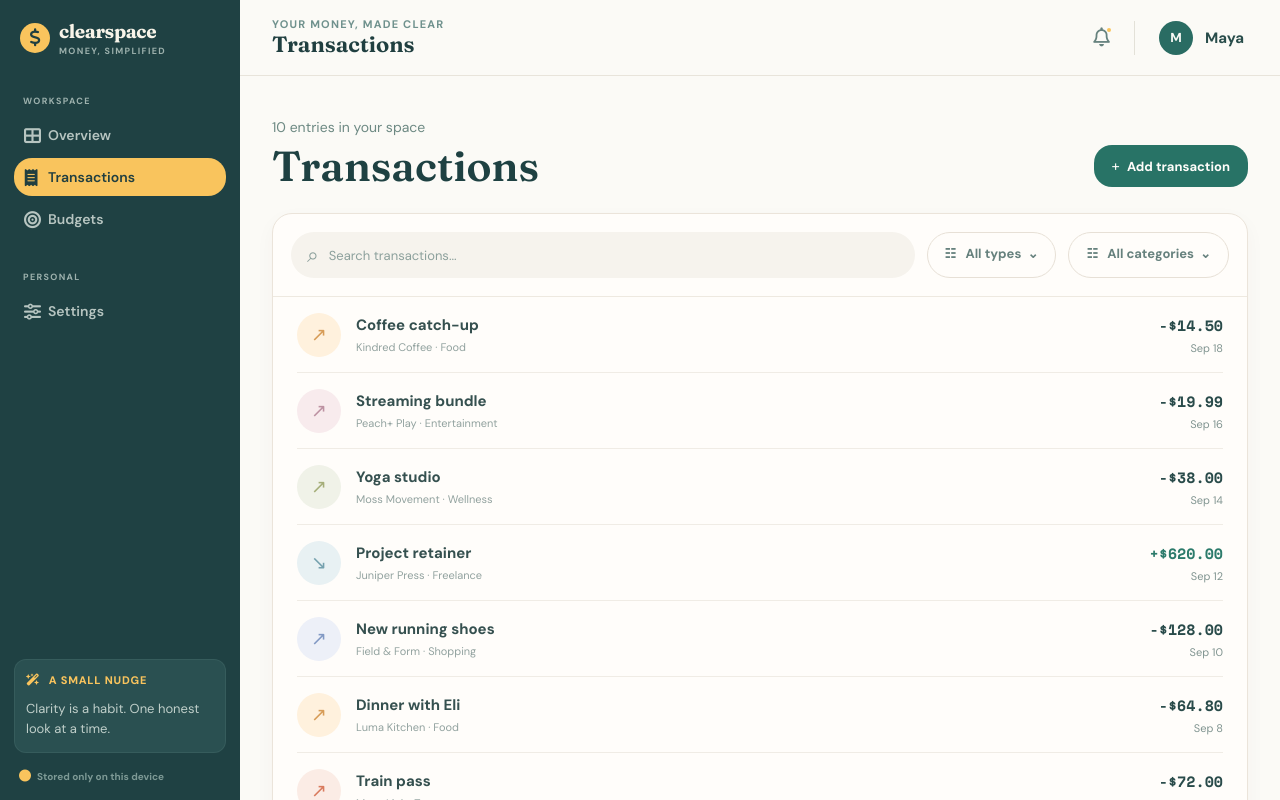
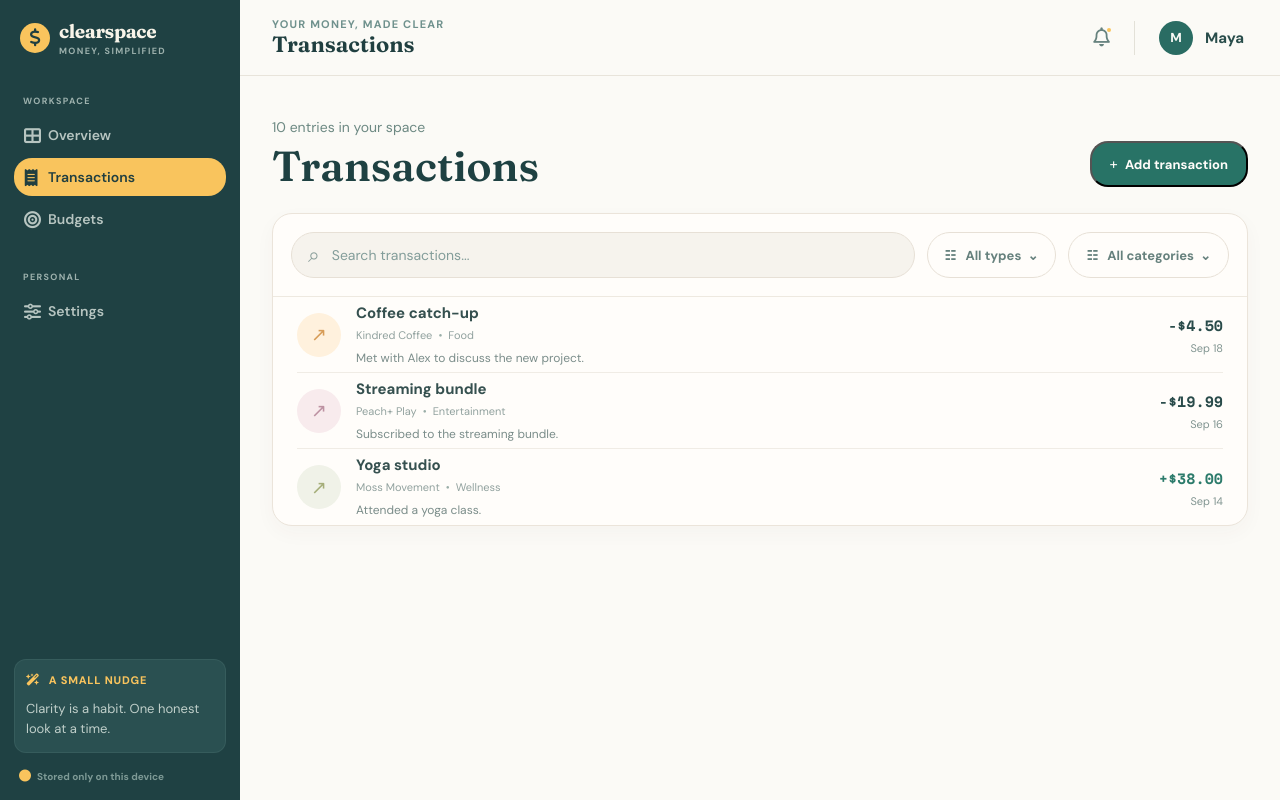
Before and after one commit to emperorfrost17-png/finance-tracker-app, a React (Vite) app: page /transactions in a window 1280 px wide. Shown: the top 800 px of the page. Built offline with nearby package versions, Linux system fonts and the light colour scheme.

Commit message:
transactions are now getting rendered using state

```diff
--- a/src/App.tsx
+++ b/src/App.tsx
@@ -2,16 +2,70 @@ import { OverviewPage } from "./pages/OverviewPage";
 import { TransactionsPage } from "./pages/TransactionsPage";
 import { SettingsPage } from "./pages/SettingsPage";
 import { BudgetPage } from "./pages/BudgetPage";
+import { useState } from "react";
 import { Routes, Route } from "react-router";
 import "./App.css";
 
+export interface Transaction {
+  readonly id: string;
+  icon: string;
+  title: string;
+  detail: string;
+  amount: { expense: number; income: number };
+  merchant?: string;
+  note?: string;
+  category: "Housing" | "Transportation" | "Food" | "Wellness" | "Insurance" | "Healthcare" | "Savings & Investments" | "Personal Spending" | "Entertainment" | "Other";
+  date: string;
+  tone: string;
+}
+
 function App() {
+  const [transactions, setTransactions] = useState<Transaction[]>([
+    {
+      id: crypto.randomUUID(),
+      icon: "↗",
+      title: "Coffee catch-up",
+      detail: "Kindred Coffee  ·  Food",
+      amount: { expense: 4.5, income: 0 },
+      date: "Sep 18",
+      tone: "peach",
+      merchant: "Kindred Coffee",
+      note: "Met with Alex to discuss the new project.",
+      category: "Food",
+    },
+    {
+      id: crypto.randomUUID(),
+      icon: "↗",
+      title: "Streaming bundle",
+      detail: "Peach+ Play  ·  Entertainment",
+      amount: { expense: 19.99, income: 0 },
+      date: "Sep 16",
+      tone: "pink",
+      merchant: "Peach+ Play",
+      note: "Subscribed to the streaming bundle.",
+      category: "Entertainment",
+    },
+    {
+      id: crypto.randomUUID(),
+      icon: "↗",
+      title: "Yoga studio",
+      detail: "Moss Movement  ·  Wellness",
+      amount: { expense: 0, income: 38.0 },
+      date: "Sep 14",
+      tone: "olive",
+      merchant: "Moss Movement",
+      note: "Attended a yoga class.",
+      category: "Wellness",
+    },
+  ]);
   return (
     <>
-
       <Routes>
         <Route path="/" element={<OverviewPage />} />
-        <Route path="/transactions" element={<TransactionsPage />} />
+        <Route
+          path="/transactions"
+          element={<TransactionsPage transactions={transactions} />}
+        />
         <Route path="/settings" element={<SettingsPage />} />
         <Route path="/budget" element={<BudgetPage />} />
       </Routes>
--- a/src/pages/TransactionsPage.css
+++ b/src/pages/TransactionsPage.css
@@ -64,10 +64,29 @@
   align-items: center;
   min-height: 46px;
   padding: 0 16px;
+  border: 1px solid #e7e0d6;
   border-radius: 23px;
   color: #8ca09c;
   background: #f6f3ed;
   font: 13px var(--font-body);
+}
+
+.transaction-search input {
+  width: 100%;
+  min-width: 0;
+  border: 0;
+  outline: none;
+  background: transparent;
+  color: #35504f;
+  font: 400 14px var(--font-body);
+}
+
+.transaction-search input::placeholder {
+  color: #839d9a;
+}
+
+.transaction-search input::-webkit-search-cancel-button {
+  display: none;
 }
 
 .transaction-search span:first-child {
@@ -83,10 +102,13 @@
   background: #fffdfa;
   font: 700 13px var(--font-body);
   white-space: nowrap;
+  cursor: pointer;
 }
 
 .transaction-list {
+  margin: 0;
   padding: 0 24px;
+  list-style: none;
 }
 
 .transaction-row {
@@ -148,15 +170,36 @@
   font-family: var(--font-body);
 }
 
+.transaction-info {
+  display: flex;
+  flex-direction: column;
+  justify-content: center;
+  min-width: 0;
+}
+
 .transaction-info strong {
   color: #35504f;
   font-size: 15px;
 }
 
 .transaction-info small {
+  display: flex;
+  align-items: center;
+  gap: 6px;
   margin-top: 5px;
   color: #92a29f;
   font-size: 11px;
+  white-space: nowrap;
+}
+
+.transaction-info p {
+  margin: 8px 0 0;
+  color: #7b8d8a;
+  font: 400 12px/1.4 var(--font-body);
+}
+
+.transaction-meta-separator {
+  color: #9aaea8;
 }
 
 .transaction-amount {
--- a/src/pages/TransactionsPage.tsx
+++ b/src/pages/TransactionsPage.tsx
@@ -1,100 +1,13 @@
 import { Sidebar } from "../components/Sidebar";
 import { Header } from "../components/Header";
+import type { Transaction } from "../App";
 import "./TransactionsPage.css";
 
-type Transaction = {
-  icon: string;
-  title: string;
-  detail: string;
-  amount: string;
-  date: string;
-  tone: string;
-};
-
-const transactions: Transaction[] = [
-  {
-    icon: "↗",
-    title: "Coffee catch-up",
-    detail: "Kindred Coffee  ·  Food",
-    amount: "-$14.50",
-    date: "Sep 18",
-    tone: "peach",
-  },
-  {
-    icon: "↗",
-    title: "Streaming bundle",
-    detail: "Peach+ Play  ·  Entertainment",
-    amount: "-$19.99",
-    date: "Sep 16",
-    tone: "pink",
-  },
-  {
-    icon: "↗",
-    title: "Yoga studio",
-    detail: "Moss Movement  ·  Wellness",
-    amount: "-$38.00",
-    date: "Sep 14",
-    tone: "olive",
-  },
-  {
-    icon: "↘",
-    title: "Project retainer",
-    detail: "Juniper Press  ·  Freelance",
-    amount: "+$620.00",
-    date: "Sep 12",
-    tone: "blue",
-  },
-  {
-    icon: "↗",
-    title: "New running shoes",
-    detail: "Field & Form  ·  Shopping",
-    amount: "-$128.00",
-    date: "Sep 10",
-    tone: "lavender",
-  },
-  {
-    icon: "↗",
-    title: "Dinner with Eli",
-    detail: "Luma Kitchen  ·  Food",
-    amount: "-$64.80",
-    date: "Sep 8",
-    tone: "peach",
-  },
-  {
-    icon: "↗",
-    title: "Train pass",
-    detail: "MetroLink  ·  Transport",
-    amount: "-$72.00",
-    date: "Sep 5",
-    tone: "coral",
-  },
-  {
-    icon: "↗",
-    title: "Weekly groceries",
-    detail: "Marlow Market  ·  Food",
-    amount: "-$86.42",
-    date: "Sep 4",
-    tone: "peach",
-  },
-  {
-    icon: "↗",
-    title: "Apartment rent",
-    detail: "Cedar House  ·  Housing",
-    amount: "-$1,420.00",
-    date: "Sep 2",
-    tone: "blue",
-  },
-  {
-    icon: "↘",
-    title: "Monthly pay",
-    detail: "Northstar Studio  ·  Salary",
-    amount: "+$4,850.00",
-    date: "Sep 1",
-    tone: "mint",
-  },
-];
-
-export function TransactionsPage() {
+export function TransactionsPage({
+  transactions,
+}: {
+  transactions: Transaction[];
+}) {
   return (
     <main className="App transactions-page">
       <Sidebar />
@@ -106,49 +19,78 @@ export function TransactionsPage() {
               <p>10 entries in your space</p>
               <h2>Transactions</h2>
             </div>
-            <div className="transaction-add" aria-hidden="true">
-              <span>+</span> Add transaction
-            </div>
+            <button type="button" className="transaction-add">
+              <span aria-hidden="true">+</span> Add transaction
+            </button>
           </div>
 
-          <section className="transactions-card">
-            <div className="transaction-toolbar">
-              <div className="transaction-search">
+          <section
+            className="transactions-card"
+            aria-label="Transactions overview"
+          >
+            <div
+              className="transaction-toolbar"
+              role="toolbar"
+              aria-label="Transactions controls"
+            >
+              <label
+                className="transaction-search"
+                htmlFor="transaction-search-input"
+              >
                 <span aria-hidden="true">⌕</span>
-                <span>Search transactions...</span>
-              </div>
-              <div className="transaction-filter">
+                <input
+                  id="transaction-search-input"
+                  type="search"
+                  placeholder="Search transactions..."
+                  aria-label="Search transactions"
+                />
+              </label>
+              <button
+                type="button"
+                className="transaction-filter"
+                aria-label="Filter by type"
+              >
                 ☷ &nbsp; All types &nbsp;⌄
-              </div>
-              <div className="transaction-filter">
+              </button>
+              <button
+                type="button"
+                className="transaction-filter"
+                aria-label="Filter by category"
+              >
                 ☷ &nbsp; All categories &nbsp;⌄
-              </div>
+              </button>
             </div>
-            <div className="transaction-list">
+            <ul className="transaction-list" aria-label="Transaction list">
               {transactions.map((transaction) => (
-                <div className="transaction-row" key={transaction.title}>
+                <li className="transaction-row" key={transaction.id}>
                   <span
                     className={`transaction-icon transaction-icon--${transaction.tone}`}
+                    aria-hidden="true"
                   >
                     {transaction.icon}
                   </span>
                   <div className="transaction-info">
                     <strong>{transaction.title}</strong>
-                    <small>{transaction.detail}</small>
+                    <small>
+                      <span>{transaction.merchant}</span>
+                      <span className="transaction-meta-separator">•</span>
+                      <span>{transaction.category}</span>
+                    </small>
+                    <p>{transaction.note}</p>
                   </div>
                   <div className="transaction-amount">
                     <strong
-                      className={
-                        transaction.amount.startsWith("+") ? "income" : ""
-                      }
+                      className={transaction.amount.income > 0 ? "income" : ""}
                     >
-                      {transaction.amount}
+                      {transaction.amount.income > 0
+                        ? `+$${transaction.amount.income.toFixed(2)}`
+                        : `-$${transaction.amount.expense.toFixed(2)}`}
                     </strong>
                     <small>{transaction.date}</small>
                   </div>
-                </div>
+                </li>
               ))}
-            </div>
+            </ul>
           </section>
         </div>
       </section>
```
Also changed, not shown: 1 other file (tests, documents, lock files or other folders).
